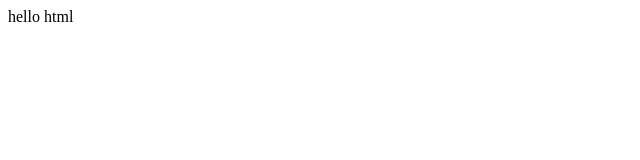
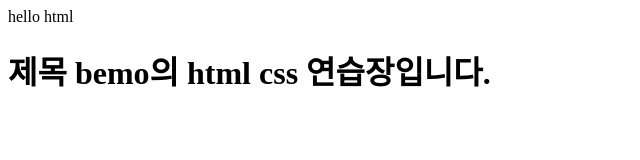
Before and after one commit to DevBemo/webstudy, a plain HTML site: page index.html in a window 1280 px wide. Shown: the whole page, without its empty margins (0-640 px from the left). Drawn offline with Linux system fonts and the light colour scheme.

Commit message:
first commit

```diff
--- a/index.html
+++ b/index.html
@@ -6,5 +6,6 @@
 </head>
 <body>
         hello html
+        <h1>제목 bemo의 html css 연습장입니다.</h1>
 </body>
 </html>
```
